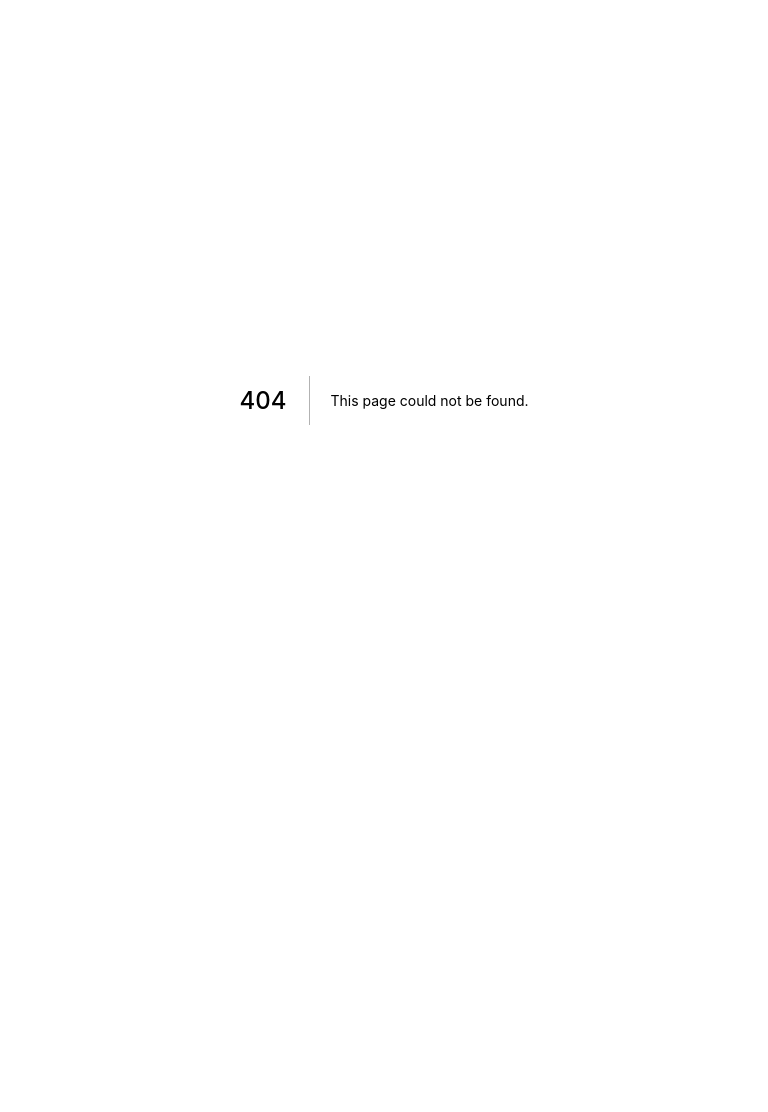
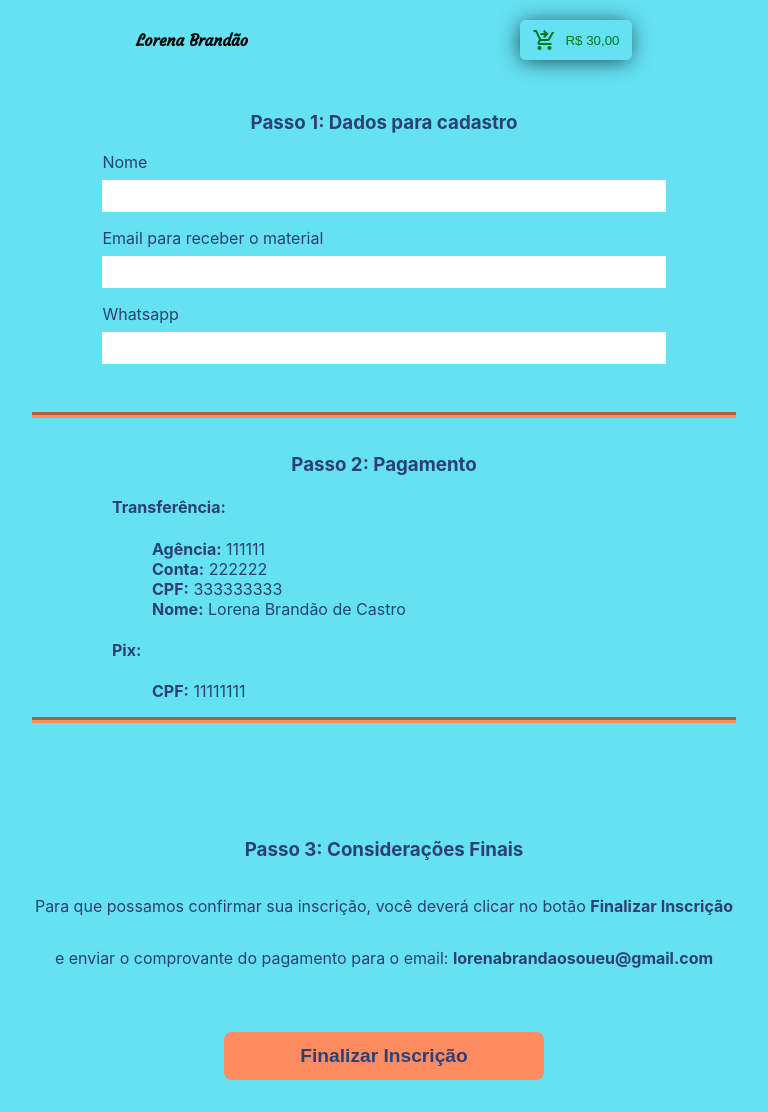
Before and after one commit to ahaavila/fale-ingles-como-um-nativo-pre-cadastro, a Next.js app: page /payment in a window 768 px wide. Before the commit this address had no page. Before the commit the page ends 800 px from the top, so only its background shows below. Built offline with nearby package versions, Linux system fonts and the light colour scheme; a web font is replaced by a local one.

Commit message:
feat: add payment page and styles

```diff
--- a/pages/Payment/index.js
+++ /dev/null
@@ -1,6 +0,0 @@
-import React from 'react';
-export default function Payment() {
-    return (
-      <p>Hi Lorena</p>
-    );
-}
--- a/pages/Thanks/Thanks.js
+++ /dev/null
@@ -1,3 +0,0 @@
-import React from 'react';
-export default function Thanks() {
-}
--- a/pages/_document.js
+++ b/pages/_document.js
@@ -18,6 +18,7 @@ export default function Document() {
         <link rel="preconnect" href="https://fonts.gstatic.com" crossOrigin />
         <link href="https://fonts.googleapis.com/css2?family=Courgette&display=swap" rel="stylesheet" />
         <link href="https://fonts.googleapis.com/css2?family=Patua+One&display=swap" rel="stylesheet" />
+        <link rel="stylesheet" href="https://fonts.googleapis.com/css2?family=Material+Symbols+Outlined:opsz,wght,FILL,GRAD@48,400,0,0" />
       </Head>
       <body>
         <Main />
--- a/pages/index.js
+++ b/pages/index.js
@@ -130,7 +130,7 @@ export default function Home() {
         </div>
       </div>
       <div className={styles.form}>
-          <Link href="/Payment">
+          <Link href="/payment">
               <button>Fazer Inscrição</button>
           </Link>
       </div>
--- /dev/null
+++ b/pages/payment/index.js
@@ -0,0 +1,66 @@
+import React from 'react';
+import styles from './payment.module.css'
+import Link from "next/link";
+export default function Payment() {
+    return (
+        <>
+        <header className={styles.header}>
+            <strong>Lorena Brandão</strong>
+            <button className={styles.cart}>
+                <span className="material-symbols-outlined">
+                    shopping_cart_checkout
+                </span>
+                <span>R$ 30,00</span>
+            </button>
+        </header>
+          <div className={styles.container}>
+            <div className={styles.cadastro}>
+                <h3>Passo 1: Dados para cadastro</h3>
+                <div className={styles.cadastroFormDiv}>
+                    <form className={styles.cadastroForm}>
+                        <label>Nome</label>
+                        <input  required/>
+                        <label>Email para receber o material</label>
+                        <input />
+                        <label>Whatsapp</label>
+                        <input />
+                    </form>
+                </div>
+            </div>
+
+            <div className={styles.payment}>
+                <h3>Passo 2: Pagamento</h3>
+                <div className={styles.paymentContent}>
+                    <h4>Transferência:</h4>
+                    <div>
+                        <ul className={styles.paymentList}>
+                            <li><span>Agência:</span> 111111</li>
+                            <li><span>Conta:</span> 222222</li>
+                            <li><span>CPF:</span> 333333333</li>
+                            <li><span>Nome:</span> Lorena Brandão de Castro</li>
+                        </ul>
+                    </div>
+                    <h4>Pix:</h4>
+                    <div>
+                        <ul className={styles.paymentList}>
+                            <li><span>CPF:</span> 11111111</li>
+                        </ul>
+                    </div>
+                </div>
+            </div>
+
+            <div className={styles.info}>
+                <h3>Passo 3: Considerações Finais</h3>
+                <div className={styles.infoContent}>
+                    <p>Para que possamos confirmar sua inscrição, você deverá clicar no botão <strong>Finalizar Inscrição</strong></p>
+                    <p>e enviar o comprovante do pagamento para o email: <strong>lorenabrandaosoueu@gmail.com</strong></p>
+
+                    <Link href="/thanks">
+                        <button className={styles.infoButton}>Finalizar Inscrição</button>
+                    </Link>
+                </div>
+            </div>
+          </div>
+        </>
+    );
+}
--- /dev/null
+++ b/pages/payment/payment.module.css
@@ -0,0 +1,161 @@
+.container {
+    height: 100vh;
+    display: grid;
+    grid-template: "cadastro info" 1fr
+                    "payment info" 2fr;
+    padding: 2rem;
+    color: #2d3f75;
+}
+
+.cadastro {
+    grid-area: cadastro;
+}
+
+.cadastroForm {
+    display: flex;
+    flex-direction: column;
+    width: 80%;
+    margin-block-end: 2rem;
+}
+
+.cadastroForm input {
+    height: 2rem;
+    border: none;
+    margin-block: 0.5rem 1rem;
+}
+
+.payment {
+    grid-area: payment;
+}
+
+.paymentList {
+    list-style-type: none;
+}
+
+.paymentList li span {
+    font-weight: bold;
+}
+
+.info {
+    grid-area: info;
+}
+
+.infoButton {
+    width: 20rem;
+    height: 3rem;
+    border: none;
+    border-radius: 0.5rem;
+    background-color: #ff8c60;
+    cursor: pointer;
+    font-size: 1.2rem;
+    font-weight: bold;
+    color: #2d3f75;
+}
+
+.infoButton:hover {
+    background-color: #8b4d35;
+}
+
+@media (max-width: 768px) {
+    .header {
+        display: flex;
+        justify-content: space-around;
+        align-items: center;
+        margin-block-start: 1.25rem;
+    }
+
+    .header strong {
+        font-family: Courgette;
+    }
+
+    .cart {
+        display: flex;
+        align-items: center;
+        border: none;
+        box-shadow: -1px 2px 21px -2px rgb(0 0 0 / 75%);
+        border-radius: 0.35rem;
+        padding: 0.5rem;
+        width: 7rem;
+        justify-content: space-around;
+        background-color: #64e1f3;
+        color: #047816;
+    }
+
+    .container {
+        height: 100vh;
+        display: grid;
+        grid-template: "cadastro" 1fr
+                        "payment" 1fr
+                        "info" 1fr;
+        padding: 2rem;
+    }
+
+    .cadastro {
+        border-bottom: 6px groove #ff8c60;
+        margin-block-end: 1rem;
+    }
+
+    .cadastroFormDiv {
+        display: flex;
+        flex-direction: column;
+        align-items: center;
+    }
+
+    .payment {
+        border-bottom: 6px groove #ff8c60;
+        margin-block-end: 1rem;
+    }
+
+    .infoContent {
+        display: flex;
+        flex-direction: column;
+        align-items: center;
+    }
+
+    .infoContent button {
+        margin-block-end: 2rem;
+    }
+}
+
+@media (min-width: 768px) and (max-width: 1800px) {
+    .cadastro {
+        display: flex;
+        flex-direction: column;
+        flex-wrap: nowrap;
+        justify-content: center;
+    }
+
+    .cadastro h3 {
+        display: flex;
+        justify-content: center;
+    }
+
+    .cadastroForm {
+        display: flex;
+        justify-content: center;
+    }
+
+    .payment h3 {
+        text-align: center;
+    }
+
+    .paymentContent {
+        margin-inline-start: 5rem;
+    }
+
+    .info {
+        margin-block-start: 5rem;
+    }
+
+    .info h3 {
+        text-align: center;
+    }
+
+    .infoContent {
+        text-align: center;
+    }
+
+    .infoButton {
+        margin-block-start: 3rem;
+    }
+}
--- /dev/null
+++ b/pages/thanks/index.js
@@ -0,0 +1,3 @@
+import React from 'react';
+export default function Index() {
+}
--- a/styles/Home.module.css
+++ b/styles/Home.module.css
@@ -1,7 +1,7 @@
 .container {
   height: 100vh;
 
-  background-color: #64e1f3;
+
   display: grid;
   grid-template: "title form" 1fr;
   padding: 2rem;
--- a/styles/globals.css
+++ b/styles/globals.css
@@ -2,6 +2,7 @@ html,
 body {
   padding: 0;
   margin: 0;
+  background-color: #64e1f3;
   font-family: -apple-system, BlinkMacSystemFont, Segoe UI, Roboto, Oxygen,
     Ubuntu, Cantarell, Fira Sans, Droid Sans, Helvetica Neue, sans-serif;
 }
@@ -15,12 +16,12 @@ a {
   box-sizing: border-box;
 }
 
-@media (prefers-color-scheme: dark) {
-  html {
-    color-scheme: dark;
-  }
-  body {
-    color: white;
-    background: black;
-  }
-}
+/*@media (prefers-color-scheme: dark) {*/
+/*  html {*/
+/*    color-scheme: dark;*/
+/*  }*/
+/*  body {*/
+/*    color: white;*/
+/*    background: black;*/
+/*  }*/
+/*}*/
```
